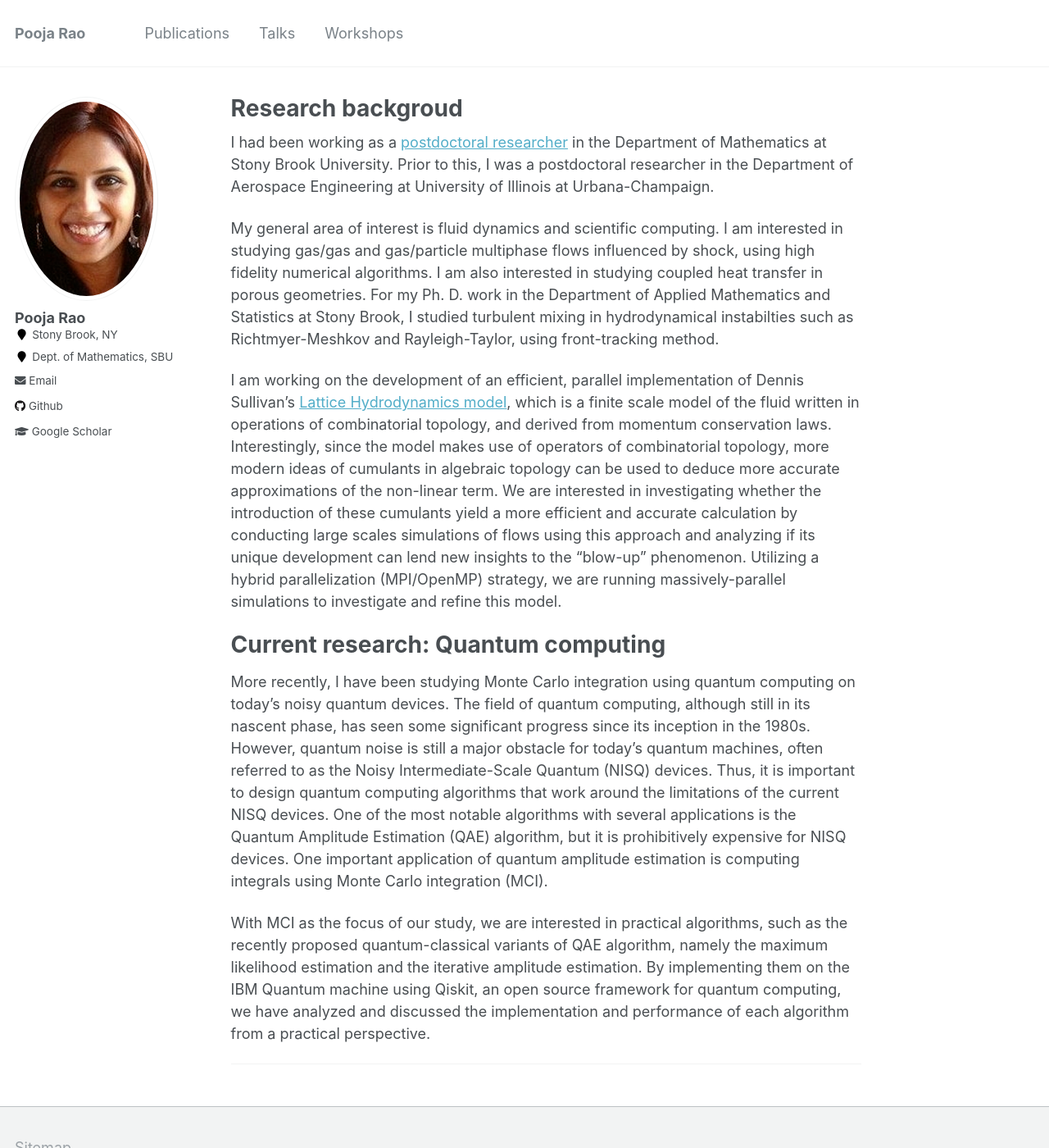
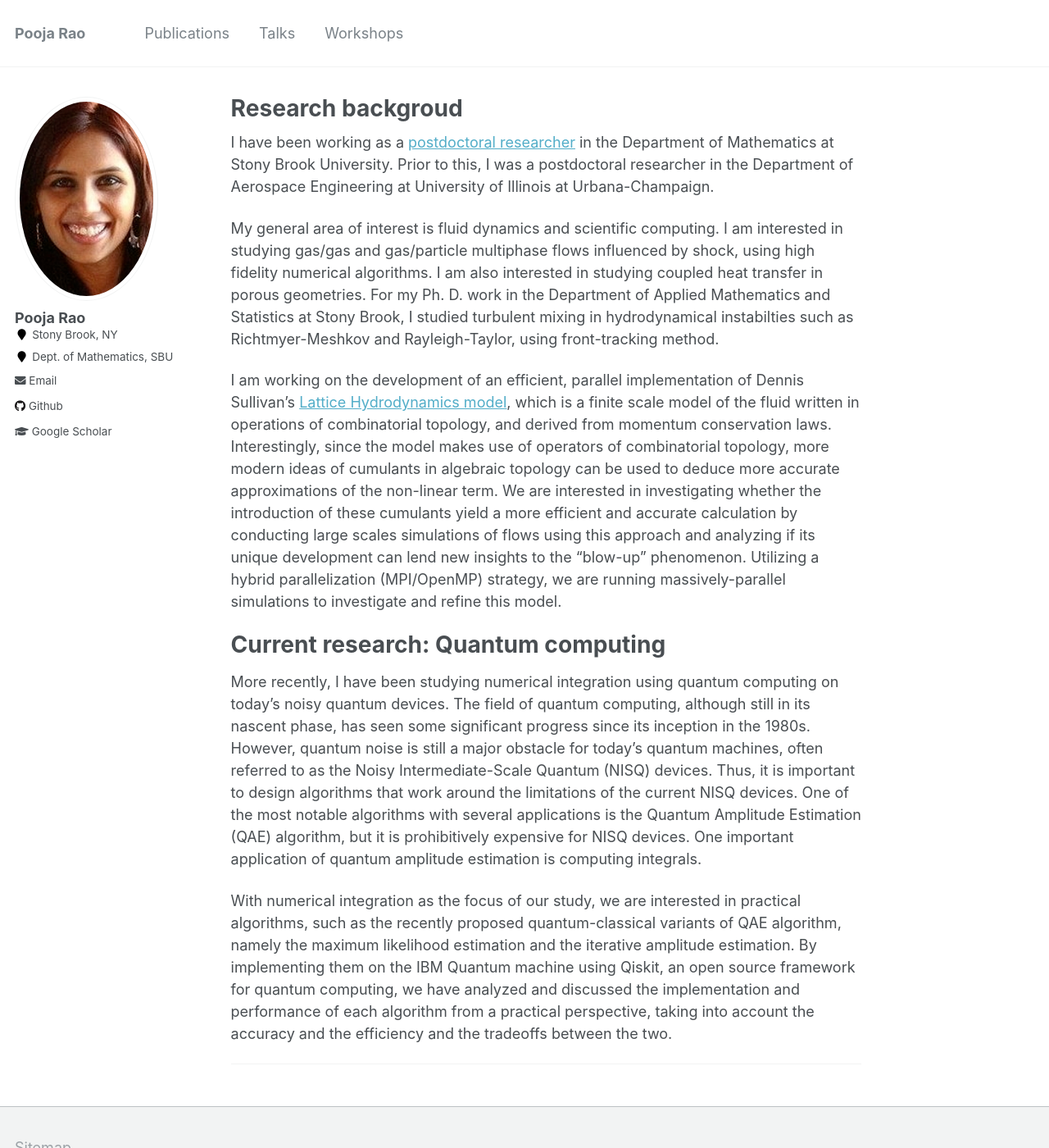
Before and after one commit to poojarao8/poojarao8.github.io, a Jekyll site: the page built from _pages/about.md, in a window 1280 px wide and 1400 px high. Shown: the whole window at 82% size. Built offline with Jekyll 4.4.1, drawn with Linux system fonts in a browser that asks for light colours.

Commit message:
Fixed research description

```diff
--- a/_pages/about.md
+++ b/_pages/about.md
@@ -8,7 +8,7 @@ redirect_from:
   - /about.html
 ---
 
-I had been working as a [postdoctoral researcher](http://www.math.stonybrook.edu/cards/raopooja.html) in the Department of Mathematics at Stony Brook University. Prior to this, I was a postdoctoral researcher in the Department of Aerospace Engineering at University of Illinois at Urbana-Champaign.
+I have been working as a [postdoctoral researcher](http://www.math.stonybrook.edu/cards/raopooja.html) in the Department of Mathematics at Stony Brook University. Prior to this, I was a postdoctoral researcher in the Department of Aerospace Engineering at University of Illinois at Urbana-Champaign.
 
 My general area of interest is fluid dynamics and scientific computing. I am interested in studying gas/gas and gas/particle multiphase flows influenced by shock, using high fidelity numerical algorithms. I am also interested in studying coupled heat transfer in porous geometries. For my Ph. D. work in the Department of Applied Mathematics and Statistics at Stony Brook, I studied turbulent mixing in hydrodynamical instabilties such as Richtmyer-Meshkov and Rayleigh-Taylor, using front-tracking method.
 
@@ -16,8 +16,8 @@ I am working on the development of an efficient, parallel implementation of Denn
 
 # Current research: Quantum computing
 
-More recently, I have been studying Monte Carlo integration using quantum computing on today's noisy quantum devices. The field of quantum computing, although still in its nascent phase, has seen some significant progress since its inception in the 1980s. However, quantum noise is still a major obstacle for today’s quantum machines, often referred to as the Noisy Intermediate-Scale Quantum (NISQ) devices. Thus, it is important to design quantum computing algorithms that work around the limitations of the current NISQ devices. One of the most notable algorithms with several applications is the Quantum Amplitude Estimation (QAE) algorithm, but it is prohibitively expensive for NISQ devices. One important application of quantum amplitude estimation is computing integrals using Monte Carlo integration (MCI).
+More recently, I have been studying numerical integration using quantum computing on today's noisy quantum devices. The field of quantum computing, although still in its nascent phase, has seen some significant progress since its inception in the 1980s. However, quantum noise is still a major obstacle for today’s quantum machines, often referred to as the Noisy Intermediate-Scale Quantum (NISQ) devices. Thus, it is important to design algorithms that work around the limitations of the current NISQ devices. One of the most notable algorithms with several applications is the Quantum Amplitude Estimation (QAE) algorithm, but it is prohibitively expensive for NISQ devices. One important application of quantum amplitude estimation is computing integrals.
 
-With MCI as the focus of our study, we are interested in practical algorithms, such as the recently proposed quantum-classical variants of QAE algorithm, namely the maximum likelihood estimation and the iterative amplitude estimation. By implementing them on the IBM Quantum machine using Qiskit, an open source framework for quantum computing, we have analyzed and discussed the implementation and performance of each algorithm from a practical perspective.
+With numerical integration as the focus of our study, we are interested in practical algorithms, such as the recently proposed quantum-classical variants of QAE algorithm, namely the maximum likelihood estimation and the iterative amplitude estimation. By implementing them on the IBM Quantum machine using Qiskit, an open source framework for quantum computing, we have analyzed and discussed the implementation and performance of each algorithm from a practical perspective, taking into account the accuracy and the efficiency and the tradeoffs between the two.
 
 ---
```
